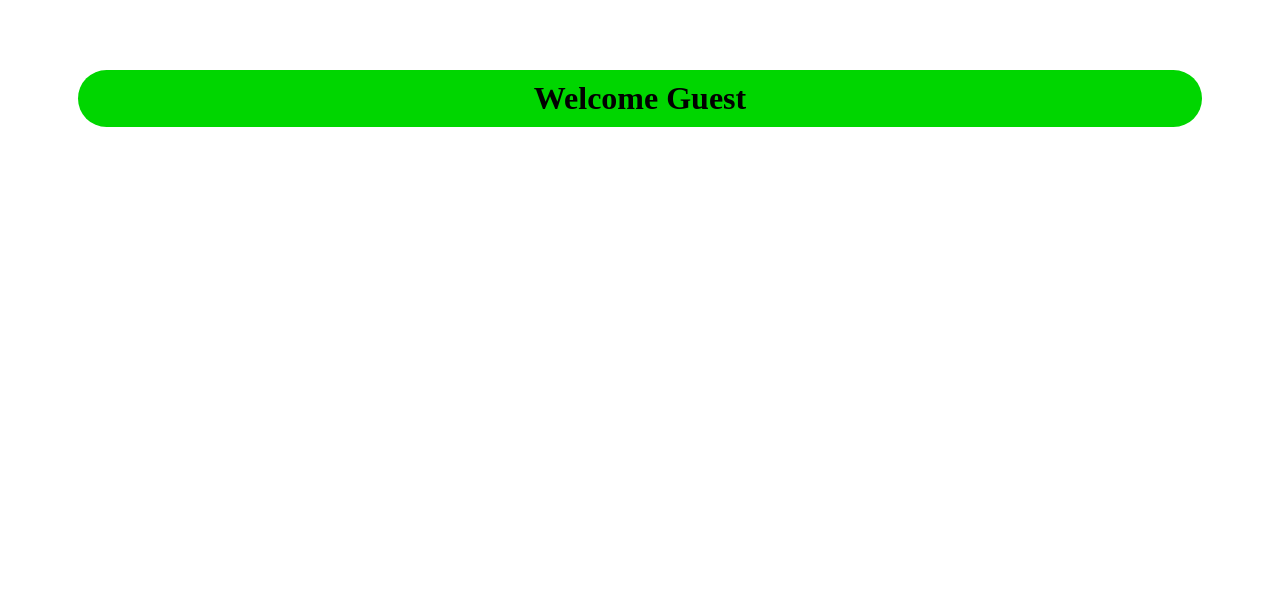
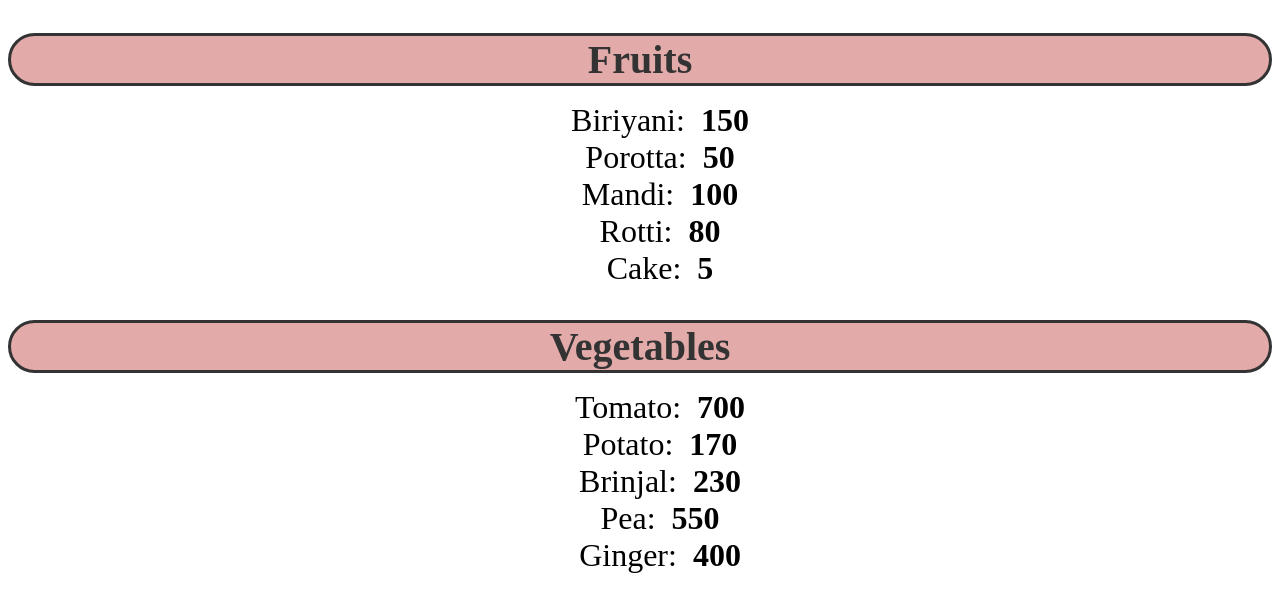
Before and after one commit to MadMax0312/React_tutorial, a React (Vite) app in the folder my-react-app/: page / in a window 1280 px wide. Shown: the top 612 px of the page. Built offline with nearby package versions, Linux system fonts and the light colour scheme.

Commit message:
Rendering Lists

```diff
--- a/my-react-app/src/App.jsx
+++ b/my-react-app/src/App.jsx
@@ -1,28 +1,29 @@
-import Header from './Header.jsx'
-import Footer from './Footer.jsx'
-import Food from './Food.jsx'
-import Card from './card.jsx'
-import Button from './Button.jsx'
-import Student from './Student.jsx'
-import UserGreeting from './userGreeting.jsx'
+
+import List from './List.jsx'
 
 function App() {
 
+    const fruits = [
+                {id: 1, name: 'biriyani', calories: 150},
+                {id: 2, name: 'porotta', calories: 50},
+                {id: 3, name: 'mandi', calories: 100},
+                {id: 4, name: 'rotti', calories: 80},
+                {id: 5, name: 'cake', calories: 5}
+                ]
+
+    const vegetables = [
+                    {id: 6, name: 'tomato', calories: 700},
+                    {id: 7, name: 'potato', calories: 170},
+                    {id: 8, name: 'brinjal', calories: 230},
+                    {id: 9, name: 'pea', calories: 550},
+                    {id: 10, name: 'ginger', calories: 400}
+                    ]
+
     return (
         <>
-        {/* <Header/>
-        <Food/>
-        <Footer/>
-        <Card/>
-        <Button/>
-        <Student name="Max" age={25} isStudent={true}/>
-        <Student name = "Sita" />
-        <Student name="Raju" age={15} isStudent={false}/>
-        <Student name="Vishnu" age={50} isStudent={true}/>
-        <Student name="Jayan" age={7} isStudent={false}/>
-        <Student/>*/
-        }
-        <UserGreeting isLoggedIn={true} />
+        {fruits.length > 0 && <List items = {fruits} category="Fruits"/>}
+        {/* {fruits.length > 0 ? <List items = {fruits} category="Fruits"/> : null} instead of using this ternary operator we can use above method also*/}
+        {vegetables.length > 0 ? <List items = {vegetables} category="Vegetables"/> : null}
         </>
     );
 }
--- /dev/null
+++ b/my-react-app/src/List.jsx
@@ -0,0 +1,51 @@
+import PropTypes from 'prop-types'
+
+function List(props) {
+
+    // const fruits = ['apple', 'mango', 'grapes', 'cherry', 'watermelon']
+
+    // ------  Sorting ---------
+
+    // food.sort((a,b) => a.name.localCompare(b.name)) -->Alphabetical Sort
+    // food.sort((a,b) => b.name.localCompare(a.name)) -->Reverse Alphabetical Sort
+    // food.sort((a,b) => a.calories - b.calories) -->Numeric sort
+
+    // ------- Filtering based on calories --------
+
+    // const lowCalFoods = food.filter(item => item.calories < 100) less than 100
+    // const lowCalFoods = food.filter(item => item.calories >= 100)
+
+    // const items = food.map(food=> <li key={food.id}>
+    //     {food.name}: &nbsp;<b>{food.calories}</b>
+    //     </li>)
+
+    // const listItems = fruits.map(fruit => <li>{fruit}</li>)
+
+    const category = props.category
+    const itemList  = props.items
+
+    const listItems = itemList.map(item =>
+                                <li key = {item.id}>
+                                {item.name}: &nbsp;
+                                <b>{item.calories}</b>
+                                </li>)
+    return (
+        <>
+            <h2 className="list-category">{category}</h2>
+            <ol className="list-items">{listItems}</ol>
+        </>
+
+    )
+}
+List.propTypes = {
+    category: PropTypes.string,
+    items: PropTypes.arrayOf(PropTypes.shape({id: PropTypes.number,
+                        name: PropTypes.string,
+                        calories: PropTypes.number}))
+}
+List.defaultProps = {
+    category: "Category",
+    items: [],
+}
+
+export default List;
--- a/my-react-app/src/index.css
+++ b/my-react-app/src/index.css
@@ -1,18 +1,24 @@
-.welcome-message {
-    font-size: 2em;
-    background-color: hsl(120, 100%, 42%);
+.list-category {
+    font-size: 2.5em;
+    font-weight: bold;
+    color: hsl(0, 0%, 20%);
     text-align: center;
-    padding: 10px;
+    margin-bottom: 10px;
+    background-color: rgb(227, 170, 170);
+    border: 3px solid;
     border-radius: 50px;
-    margin: 70px;
 }
 
-.login-prompt {
+.list-items li{
     font-size: 2em;
-    background-color: rgb(205, 29, 29);
-    color: white;
-    padding: 10px;
     text-align: center;
-    border-radius: 50px;
-    margin: 70px;
+    text-decoration: none;
+    text-transform: capitalize;
+    list-style: none;
+
 }
+
+.list-items li:hover {
+    color: hsl(0, 0%, 45%);
+    cursor: pointer;
+}
```
